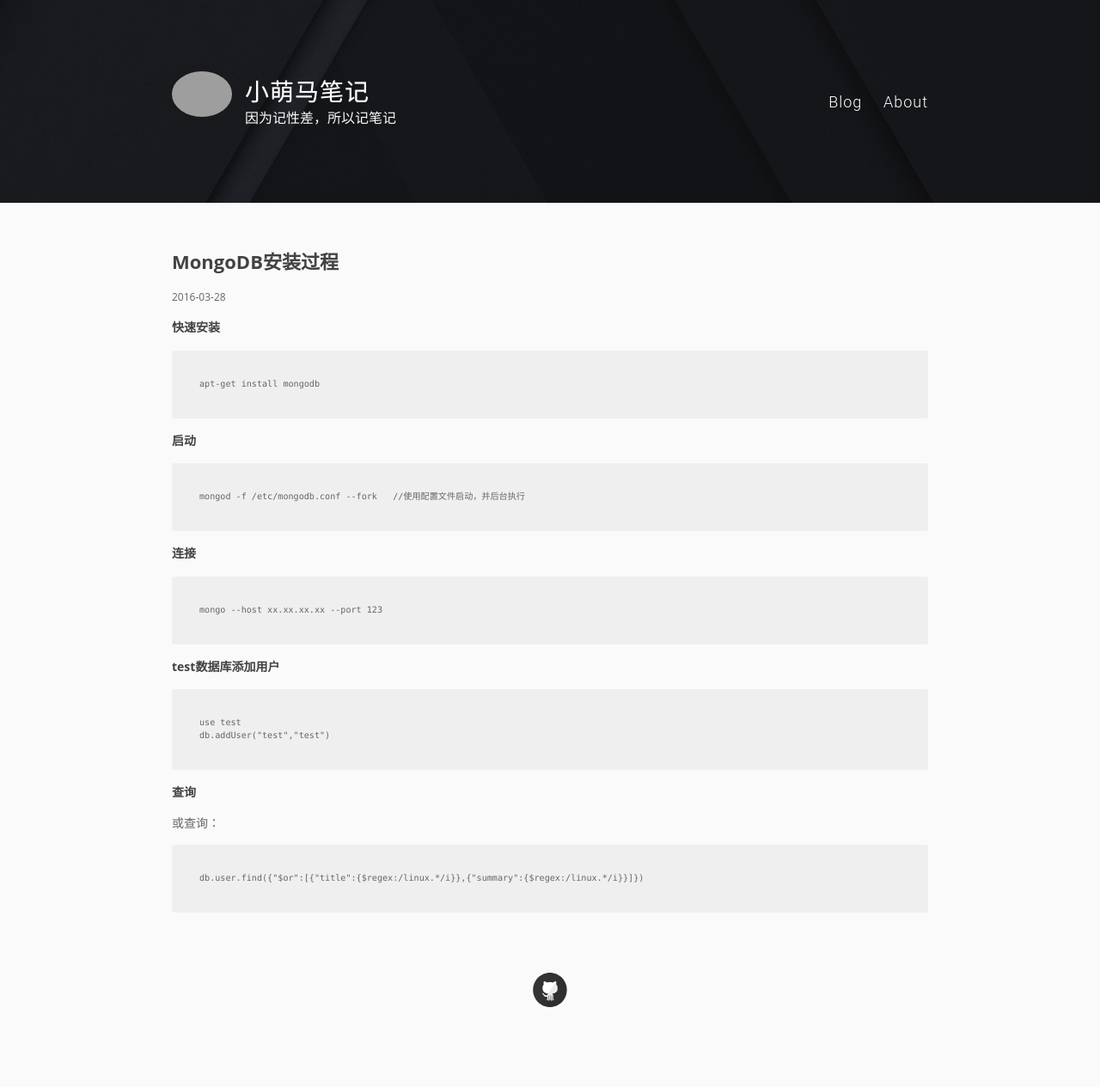
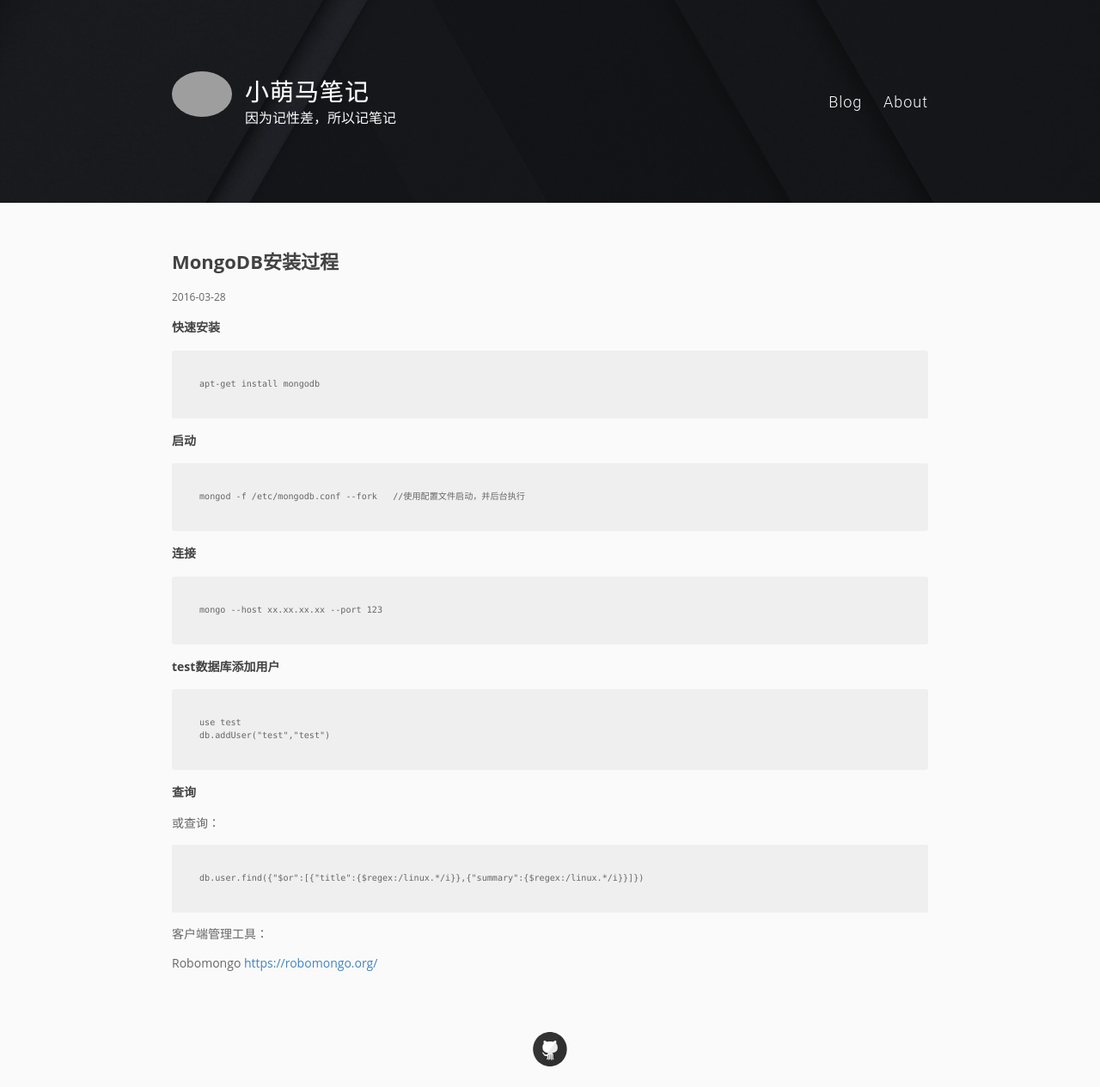
Before and after one commit to pingmalu/pingmalu.github.io, a Jekyll site: the page built from _posts/2016-03-28-MongoDB安装过程.md, in a window 1280 px wide. Shown: the whole page at 86% size. Built offline with Jekyll 4.4.1, drawn with Linux system fonts in a browser that asks for light colours; before the commit the page ends 1196 px from its top, so only the background shows below that; grey boxes are pictures that could not be loaded.

Commit message:
robomongo

```diff
--- a/_posts/2016-03-28-MongoDB安装过程.md
+++ b/_posts/2016-03-28-MongoDB安装过程.md
@@ -27,3 +27,8 @@
 或查询：
 
 	db.user.find({"$or":[{"title":{$regex:/linux.*/i}},{"summary":{$regex:/linux.*/i}}]})
+
+
+客户端管理工具：
+
+Robomongo [https://robomongo.org/](https://robomongo.org/)
```
